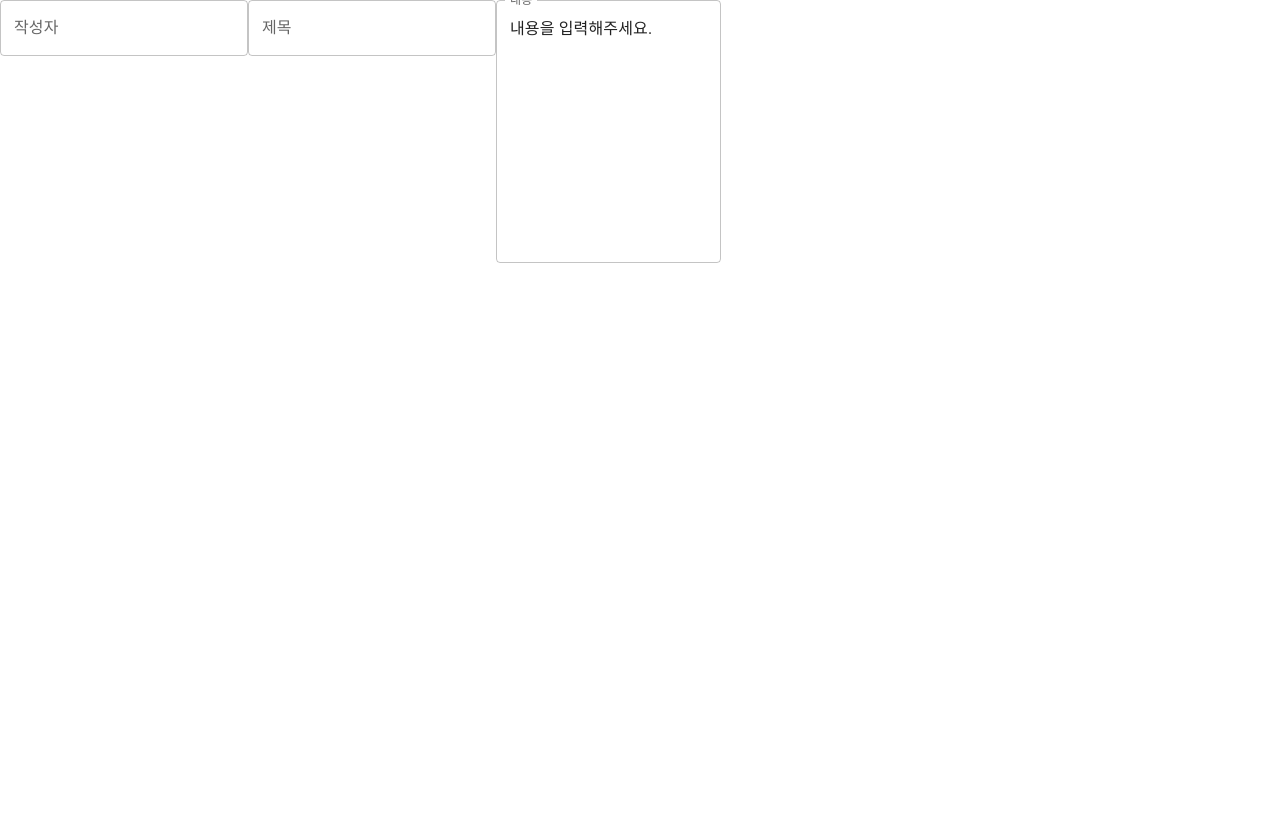
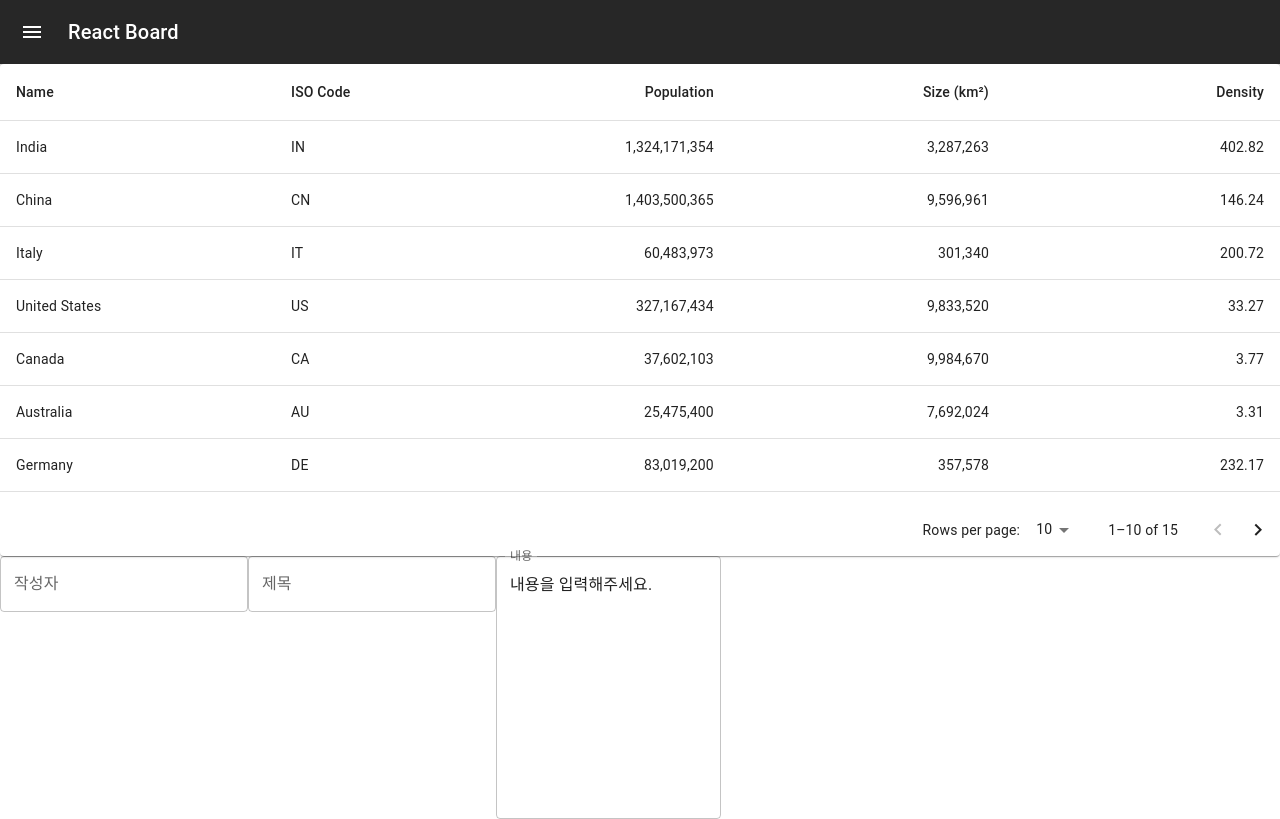
Before and after one commit to SOHEELEE408/reactboard, a React app in the folder src/main/frontend/: page / in a window 1280 px wide. Built offline with nearby package versions, Linux system fonts and the light colour scheme.

Commit message:
상단 바, 테이블 ui

```diff
--- a/src/main/frontend/package.json
+++ b/src/main/frontend/package.json
@@ -6,6 +6,7 @@
     "@babel/core": "^7.16.0",
     "@emotion/react": "^11.7.1",
     "@emotion/styled": "^11.6.0",
+    "@mui/icons-material": "^5.3.1",
     "@mui/material": "^5.4.0",
     "@pmmmwh/react-refresh-webpack-plugin": "^0.5.3",
     "@svgr/webpack": "^5.5.0",
--- a/src/main/frontend/src/App.js
+++ b/src/main/frontend/src/App.js
@@ -1,11 +1,16 @@
 import React, {Component} from "react";
 import PostsReg from "./components/PostsReg";
+import EnableColorOnDarkAppBar from "./components/Top";
+import StickyHeadTable from "./components/Posts";
 
 class App extends Component{
   render(){
     return(
         <div>
-          <PostsReg />
+            <EnableColorOnDarkAppBar />
+            <div></div>
+            <StickyHeadTable />
+            <PostsReg />
         </div>
     )
   }
--- /dev/null
+++ b/src/main/frontend/src/components/Posts.js
@@ -0,0 +1,123 @@
+import * as React from 'react';
+import Paper from '@mui/material/Paper';
+import Table from '@mui/material/Table';
+import TableBody from '@mui/material/TableBody';
+import TableCell from '@mui/material/TableCell';
+import TableContainer from '@mui/material/TableContainer';
+import TableHead from '@mui/material/TableHead';
+import TablePagination from '@mui/material/TablePagination';
+import TableRow from '@mui/material/TableRow';
+
+const columns = [
+    { id: 'name', label: 'Name', minWidth: 170 },
+    { id: 'code', label: 'ISO\u00a0Code', minWidth: 100 },
+    {
+        id: 'population',
+        label: 'Population',
+        minWidth: 170,
+        align: 'right',
+        format: (value) => value.toLocaleString('en-US'),
+    },
+    {
+        id: 'size',
+        label: 'Size\u00a0(km\u00b2)',
+        minWidth: 170,
+        align: 'right',
+        format: (value) => value.toLocaleString('en-US'),
+    },
+    {
+        id: 'density',
+        label: 'Density',
+        minWidth: 170,
+        align: 'right',
+        format: (value) => value.toFixed(2),
+    },
+];
+
+function createData(name, code, population, size) {
+    const density = population / size;
+    return { name, code, population, size, density };
+}
+
+const rows = [
+    createData('India', 'IN', 1324171354, 3287263),
+    createData('China', 'CN', 1403500365, 9596961),
+    createData('Italy', 'IT', 60483973, 301340),
+    createData('United States', 'US', 327167434, 9833520),
+    createData('Canada', 'CA', 37602103, 9984670),
+    createData('Australia', 'AU', 25475400, 7692024),
+    createData('Germany', 'DE', 83019200, 357578),
+    createData('Ireland', 'IE', 4857000, 70273),
+    createData('Mexico', 'MX', 126577691, 1972550),
+    createData('Japan', 'JP', 126317000, 377973),
+    createData('France', 'FR', 67022000, 640679),
+    createData('United Kingdom', 'GB', 67545757, 242495),
+    createData('Russia', 'RU', 146793744, 17098246),
+    createData('Nigeria', 'NG', 200962417, 923768),
+    createData('Brazil', 'BR', 210147125, 8515767),
+];
+
+export default function StickyHeadTable() {
+    const [page, setPage] = React.useState(0);
+    const [rowsPerPage, setRowsPerPage] = React.useState(10);
+
+    const handleChangePage = (event, newPage) => {
+        setPage(newPage);
+    };
+
+    const handleChangeRowsPerPage = (event) => {
+        setRowsPerPage(+event.target.value);
+        setPage(0);
+    };
+
+    return (
+        <Paper sx={{ width: '100%', overflow: 'hidden' }}>
+            <TableContainer sx={{ maxHeight: 440 }}>
+                <Table stickyHeader aria-label="sticky table">
+                    <TableHead>
+                        <TableRow>
+                            {columns.map((column) => (
+                                <TableCell
+                                    key={column.id}
+                                    align={column.align}
+                                    style={{ minWidth: column.minWidth }}
+                                >
+                                    {column.label}
+                                </TableCell>
+                            ))}
+                        </TableRow>
+                    </TableHead>
+                    <TableBody>
+                        {rows
+                            .slice(page * rowsPerPage, page * rowsPerPage + rowsPerPage)
+                            .map((row) => {
+                                return (
+                                    <TableRow hover role="checkbox" tabIndex={-1} key={row.code}>
+                                        {columns.map((column) => {
+                                            const value = row[column.id];
+                                            return (
+                                                <TableCell key={column.id} align={column.align}>
+                                                    {column.format && typeof value === 'number'
+                                                        ? column.format(value)
+                                                        : value}
+                                                </TableCell>
+                                            );
+                                        })}
+                                    </TableRow>
+                                );
+                            })}
+                    </TableBody>
+                </Table>
+            </TableContainer>
+            <TablePagination
+                rowsPerPageOptions={[10, 25, 100]}
+                component="div"
+                count={rows.length}
+                rowsPerPage={rowsPerPage}
+                page={page}
+                onPageChange={handleChangePage}
+                onRowsPerPageChange={handleChangeRowsPerPage}
+            />
+        </Paper>
+    );
+}
--- /dev/null
+++ b/src/main/frontend/src/components/Top.js
@@ -0,0 +1,43 @@
+import * as React from 'react';
+import AppBar from '@mui/material/AppBar';
+import Stack from '@mui/material/Stack';
+import Toolbar from '@mui/material/Toolbar';
+import Typography from '@mui/material/Typography';
+import IconButton from '@mui/material/IconButton';
+import MenuIcon from '@mui/icons-material/Menu';
+import { ThemeProvider, createTheme } from '@mui/material/styles';
+
+
+function appBarLabel(label) {
+    return (
+        <Toolbar>
+            <IconButton edge="start" color="inherit" aria-label="menu" sx={{ mr: 2 }}>
+                <MenuIcon />
+            </IconButton>
+            <Typography variant="h6" noWrap component="div" sx={{ flexGrow: 1 }}>
+                {label}
+            </Typography>
+        </Toolbar>
+    );
+}
+
+const darkTheme = createTheme({
+    palette: {
+        mode: 'dark',
+        primary: {
+            main: '#1976d2',
+        },
+    },
+});
+
+export default function EnableColorOnDarkAppBar() {
+    return (
+        <Stack spacing={2} sx={{ flexGrow: 1 }}>
+            <ThemeProvider theme={darkTheme}>
+                <AppBar position="static" color="primary">
+                    {appBarLabel('React Board')}
+                </AppBar>
+            </ThemeProvider>
+        </Stack>
+    );
+}
```
Also changed, not shown: 1 other file (tests, documents, lock files or other folders).
